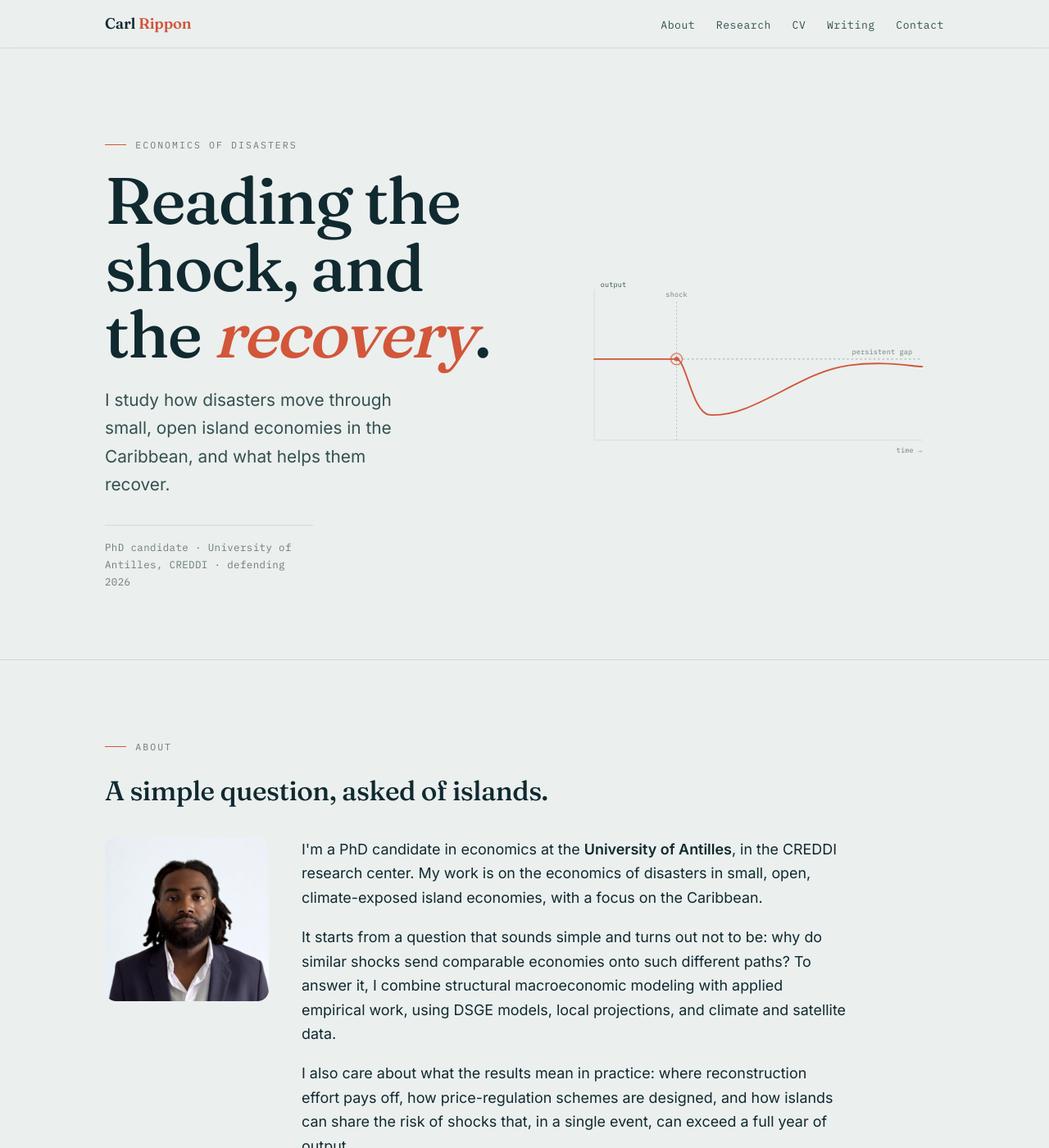
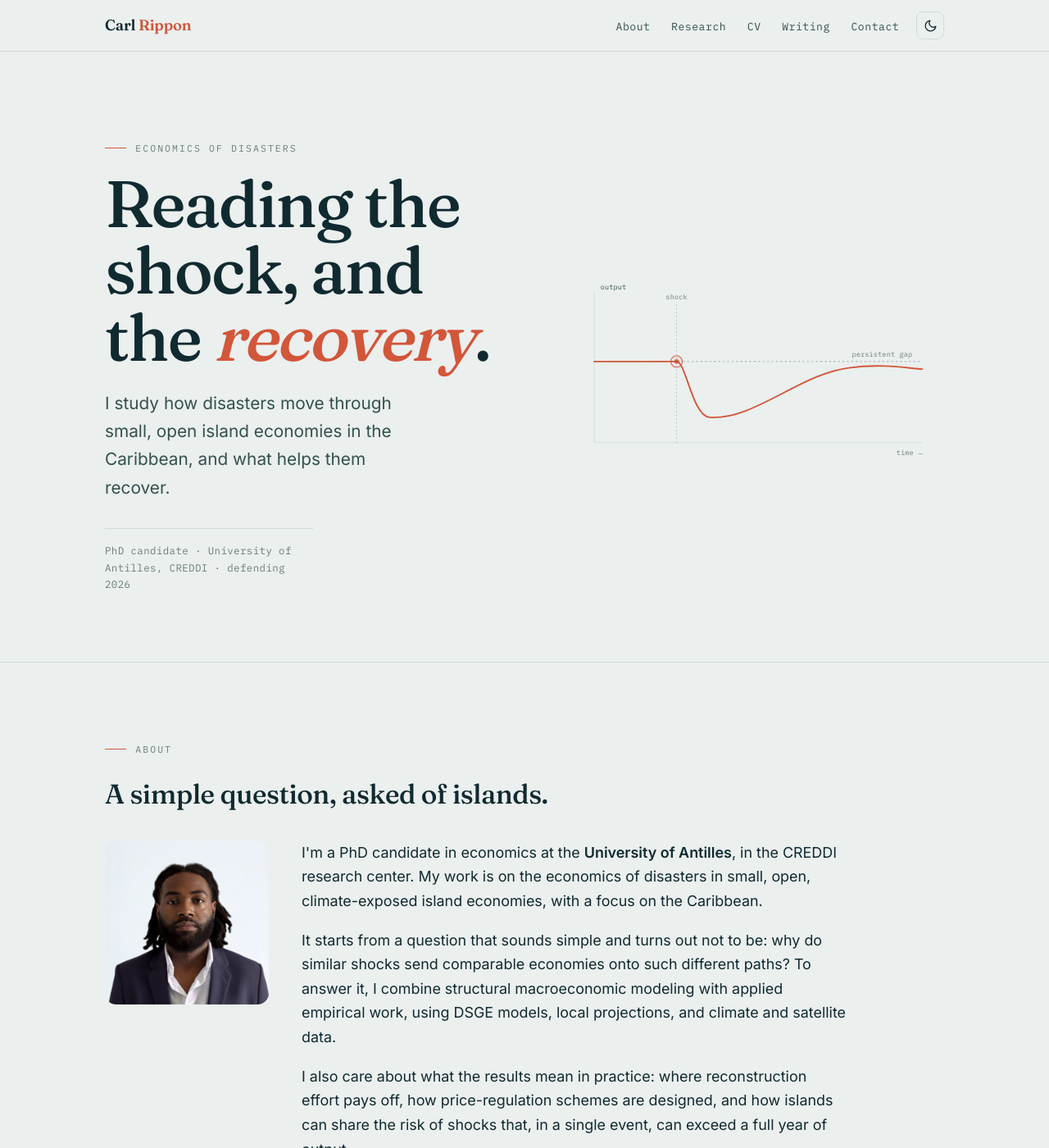
Before and after one commit to carlrippon/carlrippon.github.io, a Jekyll site: the page index.html, which Jekyll copies as it is, in a window 1280 px wide and 1400 px high. Shown: the whole window at 82% size. Built offline with Jekyll 4.4.1, drawn with Linux system fonts in a browser that asks for light colours.

Commit message:
Add files via upload

```diff
--- a/index.html
+++ b/index.html
@@ -3,6 +3,7 @@
 <head>
 <meta charset="UTF-8">
 <meta name="viewport" content="width=device-width, initial-scale=1.0">
+<script>(function(){try{var t=localStorage.getItem("theme");if(!t){t=window.matchMedia&&window.matchMedia("(prefers-color-scheme: dark)").matches?"dark":"light";}document.documentElement.setAttribute("data-theme",t);}catch(e){}})();</script>
 <title>Carl Rippon — Economist</title>
 <meta name="description" content="Carl Rippon, PhD candidate in economics at the University of Antilles (CREDDI). The economics of disasters in small, open island economies of the Caribbean.">
 <meta property="og:type" content="website">
@@ -31,13 +32,24 @@
     --body:'Inter',system-ui,-apple-system,sans-serif;
     --mono:'IBM Plex Mono',ui-monospace,monospace;
     --maxw:1080px;
+    /* semantic roles — light (derived from brand) */
+    --bg:var(--salt); --surface:var(--paper); --text:var(--ink); --text-2:var(--ink-2);
+    --text-muted:var(--mute); --border:var(--line); --accent:var(--coral); --link:var(--sea);
+    --irf-curve:var(--coral); --irf-base:var(--ink-2); --irf-impact:var(--mute);
+    --irf-axis:var(--line); --irf-legend:var(--mute); --irf-caption:var(--ink-2);
+  }
+  [data-theme="dark"]{
+    --bg:#102A30; --surface:#173B42; --text:#FBFCFB; --text-2:#9FB0AE;
+    --text-muted:#7E908E; --border:#3A5654; --accent:#E0694C; --link:#6FB6BD;
+    --irf-curve:#E0694C; --irf-base:#8FA6A4; --irf-impact:#80938F;
+    --irf-axis:#3A5654; --irf-legend:#9FB0AE; --irf-caption:#8FA6A4;
   }
   *{box-sizing:border-box;}
   html{scroll-behavior:smooth;}
   body{
     margin:0;
-    background:var(--salt);
-    color:var(--ink);
+    background:var(--bg);
+    color:var(--text);
     font-family:var(--body);
     font-size:17px;
     line-height:1.65;
@@ -52,39 +64,48 @@
     font-size:.72rem;
     letter-spacing:.18em;
     text-transform:uppercase;
-    color:var(--mute);
+    color:var(--text-muted);
     margin:0 0 1.1rem;
     display:flex;align-items:center;gap:.7rem;
   }
   .eyebrow::before{
-    content:"";width:26px;height:1px;background:var(--coral);display:inline-block;
+    content:"";width:26px;height:1px;background:var(--accent);display:inline-block;
   }
 
   /* ---------- nav ---------- */
   .nav{
     position:sticky;top:0;z-index:40;
-    background:color-mix(in srgb,var(--salt) 88%,transparent);
+    background:color-mix(in srgb,var(--bg) 88%,transparent);
     backdrop-filter:blur(8px);
-    border-bottom:1px solid var(--line);
+    border-bottom:1px solid var(--border);
   }
   .nav-inner{
     max-width:var(--maxw);margin:0 auto;padding:14px 28px;
     display:flex;align-items:center;justify-content:space-between;
   }
   .brand{font-family:var(--display);font-weight:600;font-size:1.15rem;letter-spacing:-.01em;text-decoration:none;}
-  .brand span{color:var(--coral);}
+  .brand span{color:var(--accent);}
   .nav-links{display:flex;gap:1.6rem;list-style:none;margin:0;padding:0;}
   .nav-links a{
     text-decoration:none;font-size:.82rem;font-family:var(--mono);
-    letter-spacing:.04em;color:var(--ink-2);padding:4px 0;position:relative;
+    letter-spacing:.04em;color:var(--text-2);padding:4px 0;position:relative;
   }
   .nav-links a::after{
     content:"";position:absolute;left:0;bottom:-2px;width:0;height:1.5px;
-    background:var(--coral);transition:width .25s ease;
+    background:var(--accent);transition:width .25s ease;
   }
   .nav-links a:hover::after,.nav-links a:focus-visible::after{width:100%;}
-  .nav-toggle{display:none;background:none;border:1px solid var(--line);border-radius:6px;
-    padding:7px 10px;font-family:var(--mono);font-size:.75rem;color:var(--ink);cursor:pointer;}
+  .nav-toggle{display:none;background:none;border:1px solid var(--border);border-radius:6px;
+    padding:7px 10px;font-family:var(--mono);font-size:.75rem;color:var(--text);cursor:pointer;}
+  .nav-right{display:flex;align-items:center;gap:1.3rem;}
+  .theme-toggle{display:inline-flex;align-items:center;justify-content:center;background:none;
+    border:1px solid var(--border);border-radius:8px;width:34px;height:34px;padding:0;
+    color:var(--text);cursor:pointer;transition:border-color .2s,color .2s;}
+  .theme-toggle:hover,.theme-toggle:focus-visible{border-color:var(--accent);color:var(--accent);}
+  .theme-toggle svg{width:17px;height:17px;display:block;}
+  .theme-toggle .icon-sun{display:none;}
+  [data-theme="dark"] .theme-toggle .icon-sun{display:block;}
+  [data-theme="dark"] .theme-toggle .icon-moon{display:none;}
 
   /* ---------- hero ---------- */
   .hero{padding:clamp(48px,9vw,108px) 0 clamp(40px,6vw,72px);}
@@ -97,24 +118,24 @@
     letter-spacing:-.025em;
     margin:.2rem 0 1.4rem;
   }
-  .hero h1 em{font-style:italic;color:var(--coral);}
-  .lede{font-size:clamp(1.05rem,1.7vw,1.3rem);color:var(--ink-2);max-width:30ch;margin:0 0 2rem;}
-  .status{font-family:var(--mono);font-size:.78rem;color:var(--mute);letter-spacing:.03em;
-    border-top:1px solid var(--line);padding-top:1rem;max-width:34ch;}
+  .hero h1 em{font-style:italic;color:var(--accent);}
+  .lede{font-size:clamp(1.05rem,1.7vw,1.3rem);color:var(--text-2);max-width:30ch;margin:0 0 2rem;}
+  .status{font-family:var(--mono);font-size:.78rem;color:var(--text-muted);letter-spacing:.03em;
+    border-top:1px solid var(--border);padding-top:1rem;max-width:34ch;}
 
   /* impulse-response signature */
   .irf{width:100%;height:auto;}
-  .irf .axis{stroke:var(--line);stroke-width:1;}
-  .irf .base{stroke:var(--ink-2);stroke-width:1;stroke-dasharray:3 4;opacity:.55;}
-  .irf .impact-line{stroke:var(--mute);stroke-width:1;stroke-dasharray:2 4;opacity:.6;}
-  .irf .curve{fill:none;stroke:var(--coral);stroke-width:2.4;stroke-linecap:round;}
-  .irf .dot{fill:var(--coral);}
-  .irf .ring{fill:none;stroke:var(--coral);stroke-width:1.4;opacity:.45;}
-  .irf text{font-family:var(--mono);font-size:11px;fill:var(--mute);letter-spacing:.02em;}
-  .irf .caption{fill:var(--ink-2);}
+  .irf .axis{stroke:var(--irf-axis);stroke-width:1;}
+  .irf .base{stroke:var(--irf-base);stroke-width:1;stroke-dasharray:3 4;opacity:.55;}
+  .irf .impact-line{stroke:var(--irf-impact);stroke-width:1;stroke-dasharray:2 4;opacity:.6;}
+  .irf .curve{fill:none;stroke:var(--irf-curve);stroke-width:2.4;stroke-linecap:round;}
+  .irf .dot{fill:var(--irf-curve);}
+  .irf .ring{fill:none;stroke:var(--irf-curve);stroke-width:1.4;opacity:.45;}
+  .irf text{font-family:var(--mono);font-size:11px;fill:var(--irf-legend);letter-spacing:.02em;}
+  .irf .caption{fill:var(--irf-caption);}
 
   /* ---------- sections ---------- */
-  section{padding:clamp(56px,8vw,96px) 0;border-top:1px solid var(--line);}
+  section{padding:clamp(56px,8vw,96px) 0;border-top:1px solid var(--border);}
   .sec-head{font-family:var(--display);font-weight:500;font-size:clamp(1.5rem,2.6vw,2.1rem);
     letter-spacing:-.015em;margin:.2rem 0 1.8rem;}
   .about-body{max-width:62ch;}
@@ -127,66 +148,66 @@
 
   /* research */
   .papers{display:flex;flex-direction:column;gap:0;}
-  .paper{display:grid;grid-template-columns:128px 1fr;gap:28px;padding:26px 0;border-top:1px solid var(--line);}
+  .paper{display:grid;grid-template-columns:128px 1fr;gap:28px;padding:26px 0;border-top:1px solid var(--border);}
   .paper:first-child{border-top:none;}
-  .paper .meta{font-family:var(--mono);font-size:.74rem;color:var(--mute);line-height:1.5;letter-spacing:.02em;}
-  .paper .tag{display:inline-block;margin-top:8px;padding:2px 8px;border:1px solid var(--line);border-radius:999px;
-    font-size:.66rem;letter-spacing:.08em;text-transform:uppercase;color:var(--ink-2);}
-  .paper .tag.live{border-color:var(--coral);color:var(--coral);}
+  .paper .meta{font-family:var(--mono);font-size:.74rem;color:var(--text-muted);line-height:1.5;letter-spacing:.02em;}
+  .paper .tag{display:inline-block;margin-top:8px;padding:2px 8px;border:1px solid var(--border);border-radius:999px;
+    font-size:.66rem;letter-spacing:.08em;text-transform:uppercase;color:var(--text-2);}
+  .paper .tag.live{border-color:var(--accent);color:var(--accent);}
   .paper h3{font-family:var(--display);font-weight:500;font-size:1.28rem;line-height:1.25;margin:0 0 .5rem;letter-spacing:-.01em;}
-  .paper p{margin:0 0 .8rem;color:var(--ink-2);font-size:1.02rem;}
+  .paper p{margin:0 0 .8rem;color:var(--text-2);font-size:1.02rem;}
   .paper .links{display:flex;gap:1.1rem;flex-wrap:wrap;}
-  .paper .links a{font-family:var(--mono);font-size:.76rem;text-decoration:none;color:var(--sea);
+  .paper .links a{font-family:var(--mono);font-size:.76rem;text-decoration:none;color:var(--link);
     border-bottom:1px solid transparent;transition:border-color .2s;}
-  .paper .links a:hover,.paper .links a:focus-visible{border-color:var(--sea);}
-  .paper .links a[aria-disabled="true"]{color:var(--mute);pointer-events:none;}
+  .paper .links a:hover,.paper .links a:focus-visible{border-color:var(--link);}
+  .paper .links a[aria-disabled="true"]{color:var(--text-muted);pointer-events:none;}
 
   /* cv band */
   .cv-band{display:flex;align-items:center;justify-content:space-between;gap:24px;flex-wrap:wrap;
-    background:var(--paper);border:1px solid var(--line);border-radius:14px;padding:30px 34px;}
+    background:var(--surface);border:1px solid var(--border);border-radius:14px;padding:30px 34px;}
   .cv-band .t{font-family:var(--display);font-size:1.35rem;font-weight:500;margin:0 0 .35rem;}
-  .cv-band .s{color:var(--ink-2);margin:0;font-size:1rem;}
+  .cv-band .s{color:var(--text-2);margin:0;font-size:1rem;}
   .btn{display:inline-flex;align-items:center;gap:.55rem;font-family:var(--mono);font-size:.82rem;
-    letter-spacing:.03em;text-decoration:none;background:var(--ink);color:var(--paper);
+    letter-spacing:.03em;text-decoration:none;background:var(--text);color:var(--surface);
     padding:13px 22px;border-radius:9px;transition:transform .15s ease,background .2s;}
-  .btn:hover,.btn:focus-visible{background:var(--coral);transform:translateY(-2px);}
+  .btn:hover,.btn:focus-visible{background:var(--accent);color:var(--paper);transform:translateY(-2px);}
   .btn span{font-size:1rem;}
 
   /* writing */
-  .note{display:grid;grid-template-columns:128px 1fr;gap:28px;padding:22px 0;border-top:1px solid var(--line);}
+  .note{display:grid;grid-template-columns:128px 1fr;gap:28px;padding:22px 0;border-top:1px solid var(--border);}
   .note:first-of-type{border-top:none;}
-  .note .date{font-family:var(--mono);font-size:.74rem;color:var(--mute);}
+  .note .date{font-family:var(--mono);font-size:.74rem;color:var(--text-muted);}
   .note h3{font-family:var(--display);font-weight:500;font-size:1.14rem;margin:0 0 .35rem;}
-  .note p{margin:0;color:var(--ink-2);font-size:1rem;}
+  .note p{margin:0;color:var(--text-2);font-size:1rem;}
   .note .draft{font-family:var(--mono);font-size:.64rem;letter-spacing:.08em;text-transform:uppercase;
-    color:var(--coral);border:1px solid var(--coral);border-radius:999px;padding:1px 7px;margin-left:8px;vertical-align:middle;}
-  .writing-note{font-size:.95rem;color:var(--mute);margin:0 0 2rem;max-width:60ch;}
+    color:var(--accent);border:1px solid var(--accent);border-radius:999px;padding:1px 7px;margin-left:8px;vertical-align:middle;}
+  .writing-note{font-size:.95rem;color:var(--text-muted);margin:0 0 2rem;max-width:60ch;}
   .note-link{text-decoration:none;color:inherit;transition:padding-left .2s ease;}
   .note-link:hover,.note-link:focus-visible{padding-left:8px;}
-  .note-link h3{color:var(--ink);}
+  .note-link h3{color:var(--text);}
 
   /* contact */
   .contact-grid{display:grid;grid-template-columns:1fr 1fr;gap:40px;}
   .contact-grid p{margin:0 0 .5rem;}
-  .contact-grid .label{font-family:var(--mono);font-size:.72rem;letter-spacing:.14em;text-transform:uppercase;color:var(--mute);margin:0 0 .6rem;}
-  .contact-grid a{color:var(--sea);text-decoration:none;border-bottom:1px solid transparent;transition:border-color .2s;}
-  .contact-grid a:hover,.contact-grid a:focus-visible{border-color:var(--sea);}
+  .contact-grid .label{font-family:var(--mono);font-size:.72rem;letter-spacing:.14em;text-transform:uppercase;color:var(--text-muted);margin:0 0 .6rem;}
+  .contact-grid a{color:var(--link);text-decoration:none;border-bottom:1px solid transparent;transition:border-color .2s;}
+  .contact-grid a:hover,.contact-grid a:focus-visible{border-color:var(--link);}
   .biglink{font-family:var(--display);font-size:1.4rem;font-weight:500;}
 
-  footer{border-top:1px solid var(--line);padding:30px 0;}
+  footer{border-top:1px solid var(--border);padding:30px 0;}
   .foot-inner{display:flex;justify-content:space-between;flex-wrap:wrap;gap:12px;
-    font-family:var(--mono);font-size:.72rem;color:var(--mute);letter-spacing:.03em;}
+    font-family:var(--mono);font-size:.72rem;color:var(--text-muted);letter-spacing:.03em;}
 
-  :focus-visible{outline:2px solid var(--coral);outline-offset:3px;border-radius:3px;}
+  :focus-visible{outline:2px solid var(--accent);outline-offset:3px;border-radius:3px;}
 
   /* ---------- responsive ---------- */
   @media (max-width:820px){
     .hero-grid{grid-template-columns:1fr;gap:30px;}
     .hero-art{order:-1;max-width:460px;}
     .nav-links{position:absolute;top:100%;right:0;left:0;flex-direction:column;gap:0;
-      background:var(--paper);border-bottom:1px solid var(--line);padding:8px 28px 16px;display:none;}
+      background:var(--surface);border-bottom:1px solid var(--border);padding:8px 28px 16px;display:none;}
     .nav-links.open{display:flex;}
-    .nav-links a{padding:11px 0;border-top:1px solid var(--line);}
+    .nav-links a{padding:11px 0;border-top:1px solid var(--border);}
     .nav-toggle{display:inline-block;}
     .paper,.note{grid-template-columns:1fr;gap:8px;}
     .contact-grid{grid-template-columns:1fr;gap:28px;}
@@ -206,7 +227,7 @@
 <header class="nav">
   <div class="nav-inner">
     <a class="brand" href="#top">Carl <span>Rippon</span></a>
-    <button class="nav-toggle" aria-expanded="false" aria-controls="nav-links">Menu</button>
+    <div class="nav-right">
       <ul class="nav-links" id="nav-links">
         <li><a href="#about">About</a></li>
         <li><a href="#research">Research</a></li>
@@ -214,6 +235,12 @@
         <li><a href="#writing">Writing</a></li>
         <li><a href="#contact">Contact</a></li>
       </ul>
+      <button class="theme-toggle" type="button" aria-label="Switch to dark mode" title="Theme">
+        <svg class="icon-moon" viewBox="0 0 24 24" fill="none" stroke="currentColor" stroke-width="1.8" stroke-linecap="round" stroke-linejoin="round" aria-hidden="true"><path d="M21 12.8A9 9 0 1 1 11.2 3a7 7 0 0 0 9.8 9.8Z"/></svg>
+        <svg class="icon-sun" viewBox="0 0 24 24" fill="none" stroke="currentColor" stroke-width="1.8" stroke-linecap="round" stroke-linejoin="round" aria-hidden="true"><circle cx="12" cy="12" r="4.2"/><path d="M12 2.5v2M12 19.5v2M4.6 4.6l1.5 1.5M17.9 17.9l1.5 1.5M2.5 12h2M19.5 12h2M4.6 19.4l1.5-1.5M17.9 6.1l1.5-1.5"/></svg>
+      </button>
+      <button class="nav-toggle" aria-expanded="false" aria-controls="nav-links">Menu</button>
+    </div>
   </div>
 </header>
 
@@ -394,6 +421,18 @@
     var len = Math.ceil(curve.getTotalLength());
     curve.style.setProperty('--len', len);
   }
+
+  // theme toggle
+  var themeBtn = document.querySelector('.theme-toggle');
+  if(themeBtn){
+    themeBtn.addEventListener('click', function(){
+      var cur = document.documentElement.getAttribute('data-theme') === 'dark' ? 'dark' : 'light';
+      var next = cur === 'dark' ? 'light' : 'dark';
+      document.documentElement.setAttribute('data-theme', next);
+      try{ localStorage.setItem('theme', next); }catch(e){}
+      themeBtn.setAttribute('aria-label', next === 'dark' ? 'Switch to light mode' : 'Switch to dark mode');
+    });
+  }
 </script>
 </body>
 </html>
```
Lines whose indentation alone changed are shown as unchanged.
